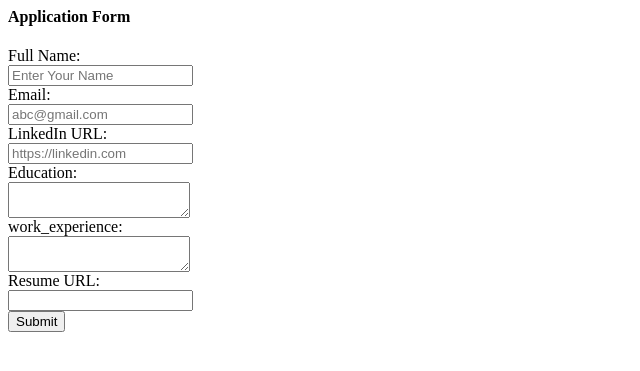
After one commit to SudhaVallambatla/login-website-v4, a Flask app: template templates/application_form.html in a window 1280 px wide. The commit adds this page. Shown: the top 371 px of the page, without its empty margins (0-640 px from the left). Run offline with Flask 3, Linux system fonts and the light colour scheme; the template is opened without the code that fills it, so the values that code supplies are empty.

Commit message:
store application in db

```diff
--- a/main.py
+++ b/main.py
@@ -1,5 +1,5 @@
-from flask import Flask, render_template, jsonify
-from database import load_jobs_from_db, load_job_from_db
+from flask import Flask, render_template, jsonify, request
+from database import load_jobs_from_db, load_job_from_db, add_application_to_db
 
 app = Flask(__name__)
 
@@ -26,5 +26,15 @@ def show_job(id):
   return render_template('jobpage.html', job=job)
 
 
+@app.route("/job/<id>/apply", methods=['POST'])
+def apply_to_job(id):
+  data = request.form
+  job = load_job_from_db(id)
+  add_application_to_db(id, data)
+  return render_template('application_submitted.html',
+                         application=data,
+                         job=job)
+
+
 if __name__ == "__main__":
   app.run(host='0.0.0.0', debug=True)
--- /dev/null
+++ b/templates/application_form.html
@@ -0,0 +1,29 @@
+<h4>Application Form</h4>
+<form method="POST" action="/job/{{job['id']}}/apply">
+  <div class="mb-2">
+  <label>Full Name: </label><br>
+  <input type="text" name="full_name" placeholder="Enter Your Name">
+  </div>
+  <div class="mb-2">
+  <label>Email: </label><br>
+  <input type="text" name="email" placeholder="abc@gmail.com">
+  </div>
+  <div class="mb-2">
+  <label>LinkedIn URL: </label><br>
+  <input type="text" name="linkedin_url" placeholder="https://linkedin.com">
+  </div>
+  <div class="mb-2">
+    <label>Education: </label><br>
+    <textarea name="education"></textarea>
+  </div>
+  <div class="mb-2">
+    <label>work_experience: </label><br>
+    <textarea name="work_experience"></textarea>
+  </div>
+  <div class="mb-2">
+    <label>Resume URL: </label><br>
+    <input type="text" name="resume_url">
+  </div>
+  <input type="submit">
+
+</form>
--- a/templates/jobpage.html
+++ b/templates/jobpage.html
@@ -26,6 +26,7 @@
       </ol>
       <h4>salary</h4>
       <p>{{job.currency}}{{job.salary}}</p>
+      {% include 'application_form.html' %}
     </div>
     {% include 'footer.html' %}
   </body>
```
Also changed, not shown: database.py (+17 -0 lines), templates/application_submitted.html (added, +33 -0 lines).
